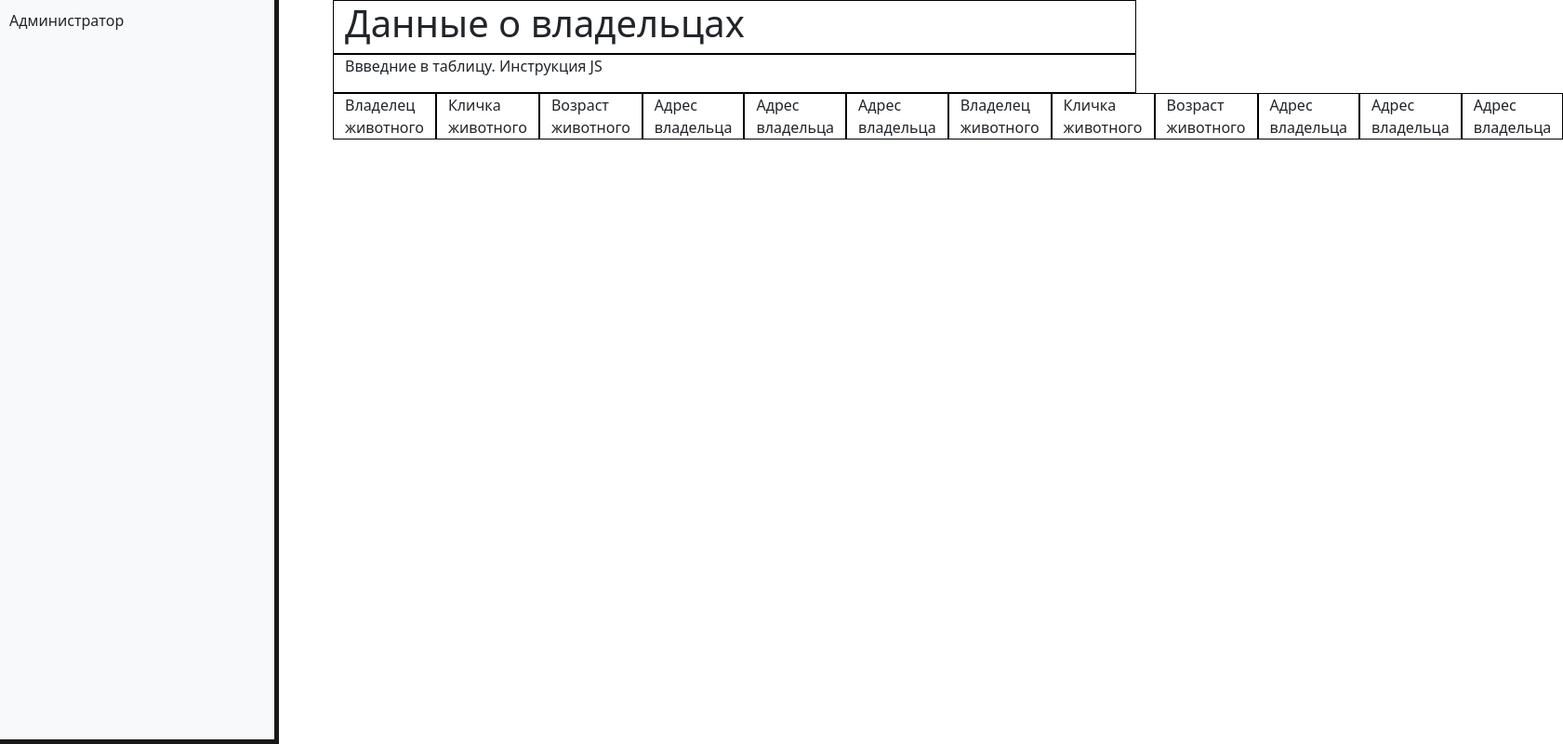
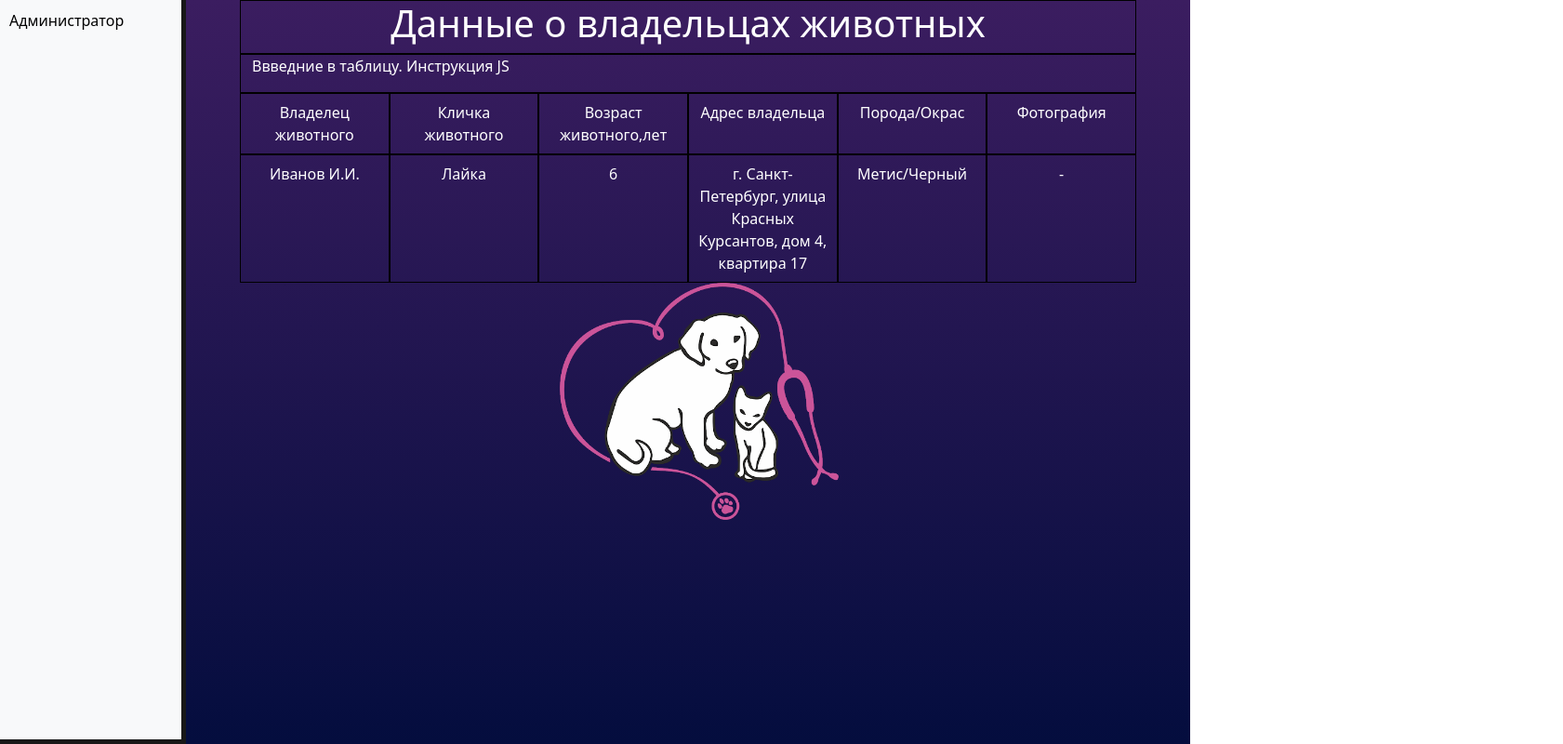
Before and after one commit to GrigoryMem/bookPetOwners-JS-constructor, a plain HTML site: page index.html in a window 1280 px wide. Shown: the whole page at 93% size, 1681 px wide, since content can reach past the window. Drawn offline with nearby package versions, Linux system fonts and the light colour scheme.

Commit message:
5. check point 18:42

```diff
--- a/assets/css/main.css
+++ b/assets/css/main.css
@@ -1,3 +1,9 @@
+
+body{
+    background:linear-gradient(to bottom, #3B1D60,#040D3E) fixed;
+    color:#fff;
+}
+
 #app{
     position: relative;
 
@@ -8,9 +14,11 @@
     position: absolute;
     top:0;
     right: 0;
-    left:300px;
+    left:200px;
+
 
 }
+
 
 
 .sidebar{
@@ -18,25 +26,45 @@
     top:0;
     bottom:0;
     left:0;
-    width: 300px;
+    width: 200px;
     z-index:100;
     padding : 10px;
     overflow-y:auto;
-    box-shadow:inset -5px -5px 0 rgba(0, 0, 0, .9)
+    box-shadow:inset -5px -5px 0 rgba(0, 0, 0, .9);
+    color:#000000;
 
 
 }
 
+.table{
+    text-align:center;
+
+    margin:0 auto;
+    color:#fff;
+
+
+
+}
 
 .col-sm{
     border:1px solid black;
+}
+
+.row:first-child{
+    text-align: center;
 }
 
 
 .header,column{
     display:flex;
     flex-wrap: nowrap;
-    max-width: 600px;
-    width: 100%;
+
+
 
 }
+
+
+.logo{
+    margin:0 auto;
+    width:300px;
+}
--- a/assets/script/index.js
+++ b/assets/script/index.js
@@ -1,27 +1,30 @@
 const model = [
-    {type:"title", value:"Данные о владельцах"},
+    {type:"title", value:"Данные о владельцах животных"},
     {type:"intro", value:"Ввведние в таблицу. Инструкция JS"},
     {type:"header", value:[
         "Владелец животного",
             "Кличка животного",
-        "Возраст животного",
+        "Возраст животного,лет",
         "Адрес владельца",
-            "Адрес владельца",
-            "Адрес владельца",
-            "Владелец животного",
-            "Кличка животного",
-            "Возраст животного",
-            "Адрес владельца",
-            "Адрес владельца",
-            "Адрес владельца"
+            "Порода/Окрас",
+            "Фотография"
+
+
+
+        ]},
+    {type:"person", value:[
+            "Иванов И.И.",
+            "Лайка",
+            "6",
+            "г. Санкт-Петербург, улица Красных Курсантов, дом 4, квартира 17",
+            "Метис/Черный",
+            "-"
 
 
 
 
-
-
-
-        ]}
+        ]},
+    {type:"image",value:"./assets/images/logo.png"}
 
 ]
 
@@ -38,9 +41,14 @@ model.forEach(point =>{
     } else if(point.type==="intro"){
         content = intro(point);
 
-    } else if(point.type === "header") {
+    } else if(point.type === "header" || point.type ==="person") {
 
         content = header(point)
+
+
+    }else if(point.type === "image") {
+
+        content = image(point)
 
 
     }
@@ -72,11 +80,23 @@ function intro(point) {
 
 }
 
-
+// persons
 function header(point) {
-    const content = point.value.map(item=>`<div class="col-sm">${item}</div>`)
+    const content = point.value.map(item=>`<td class="col-sm">${item}</td>`)
 
 
-    return  `<div class="row header">${content.join("")}</div>`
+    return  `<table class="table"><tr class="row header">${content.join("")}</tr></table>`
 
 }
+
+function image(point) {
+   return ` <div class="row">
+                <div class="logo wrapper">
+                    <image  class="logo" src=${point.value}>
+                </div>
+            </div>
+
+   `
+
+
+}
```
Also changed, not shown: assets/images/dog.jpg (added), assets/images/logo.png (added).
